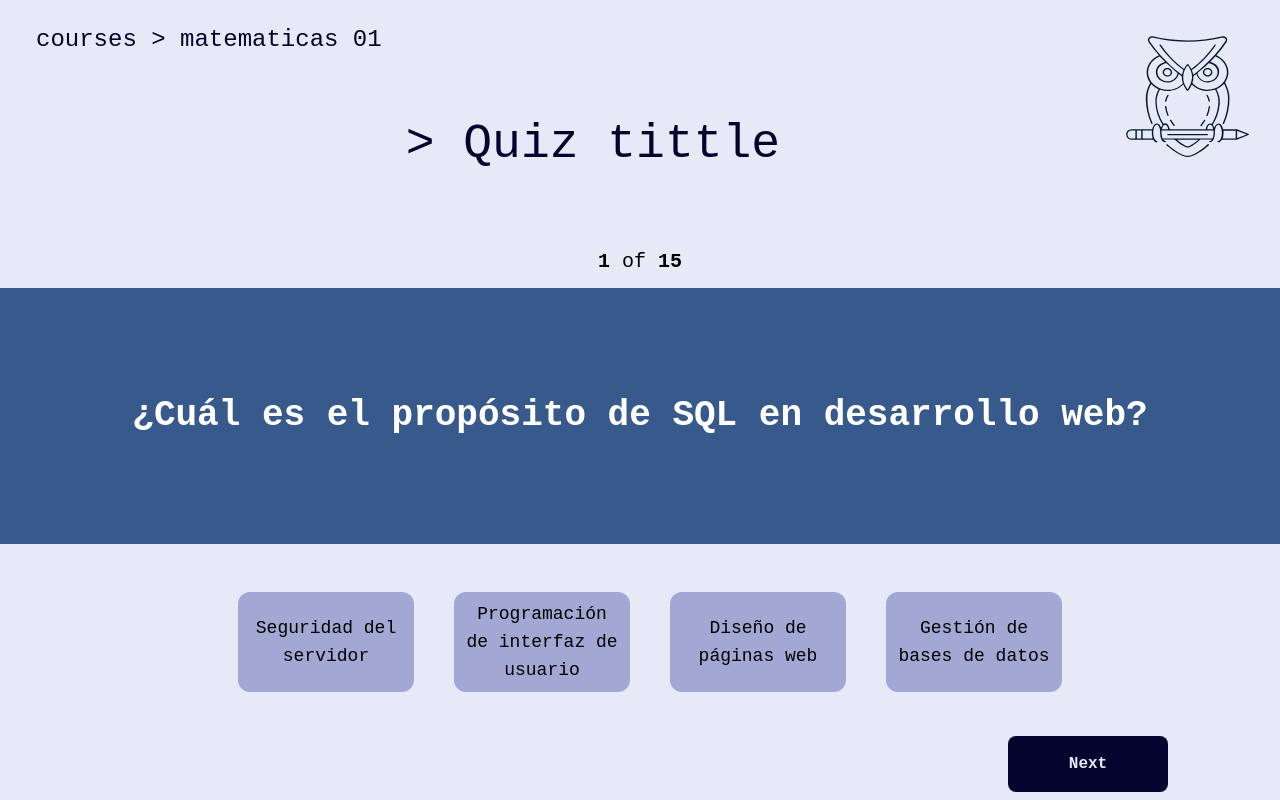
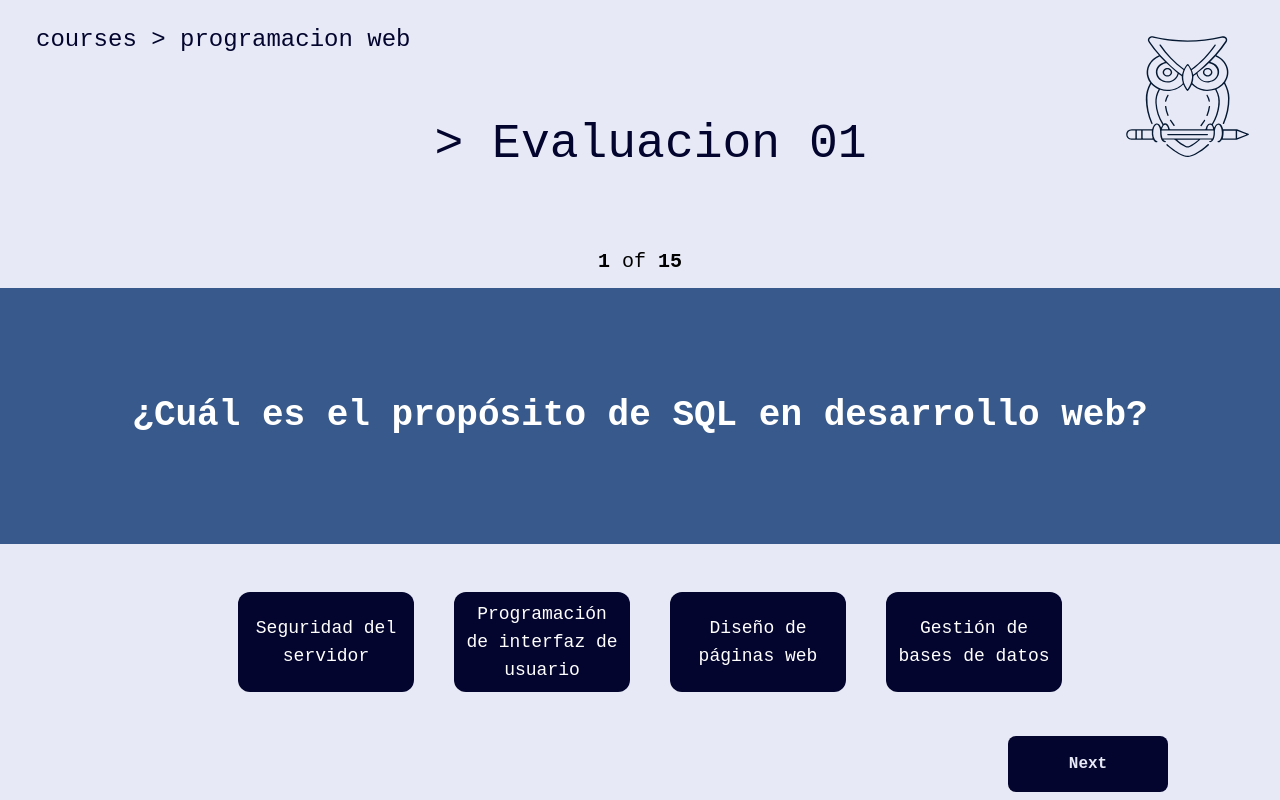
Before and after one commit to hnrylvo/LearnHubFront, a React (Vite) app in the folder Frontend/: page /Quiz in a window 1280 px wide. Built offline with nearby package versions, Linux system fonts and the light colour scheme.

Commit message:
Add: fixing things

```diff
--- a/Frontend/src/components/NavBar.jsx
+++ b/Frontend/src/components/NavBar.jsx
@@ -4,8 +4,8 @@ function NavBar() {
   return (
     <header className="flex mx-9 font-roboto text-color-texto">
       <div className="space-x-6 mt-6 flex ">
-      <p className="text-2xl">courses {">"} matematicas 01</p>
-      <h2 className=" text-5xl text-center mt-24"> {">"} Quiz tittle</h2>
+      <p className="text-2xl">courses {">"} programacion web</p>
+      <h2 className=" text-5xl text-center mt-24"> {">"} Evaluacion 01</h2>
       </div>
       <div className="mt-6 absolute right-6">
       <img src={LearnHubLogo} alt="LearnHub Logo" />
--- a/Frontend/src/components/Question.jsx
+++ b/Frontend/src/components/Question.jsx
@@ -50,7 +50,7 @@ function Question({ question, totalQuestions, currentQuestion, setAnswer }) {
             <div
               key={index}
               className={`option ${
-                selectedOption === index ? "selected" : ""
+                selectedOption === index ? "selected" : "bg-color-texto text-white"
               } bg-[#A2A8D3] mx-5 my-3 h-20 w-44 rounded-xl flex items-center justify-center text-lg text-center p-2 font-medium cursor-pointer h-auto`}
               onClick={() => handleOptionClick(index)}
             >
@@ -61,7 +61,7 @@ function Question({ question, totalQuestions, currentQuestion, setAnswer }) {
             className={`option ${
               selectedOption === question.incorrect_answers.length
                 ? "selected"
-                : ""
+                : "bg-color-texto text-white"
             } bg-[#A2A8D3] ml-5 my-3 h-20 w-44 rounded-xl flex items-center justify-center text-lg text-center p-2 font-medium cursor-pointer h-auto`}
             onClick={() =>
               handleOptionClick(question.incorrect_answers.length)
--- a/Frontend/src/pages/Login.jsx
+++ b/Frontend/src/pages/Login.jsx
@@ -26,7 +26,7 @@ const Login = () => {
 
     try {
       const response = await axios.post(
-        "http://localhost:3000/api/auth/login",
+        "https://confused-tan-shrug.cyclic.app/login",
         formData
       );
 
```
